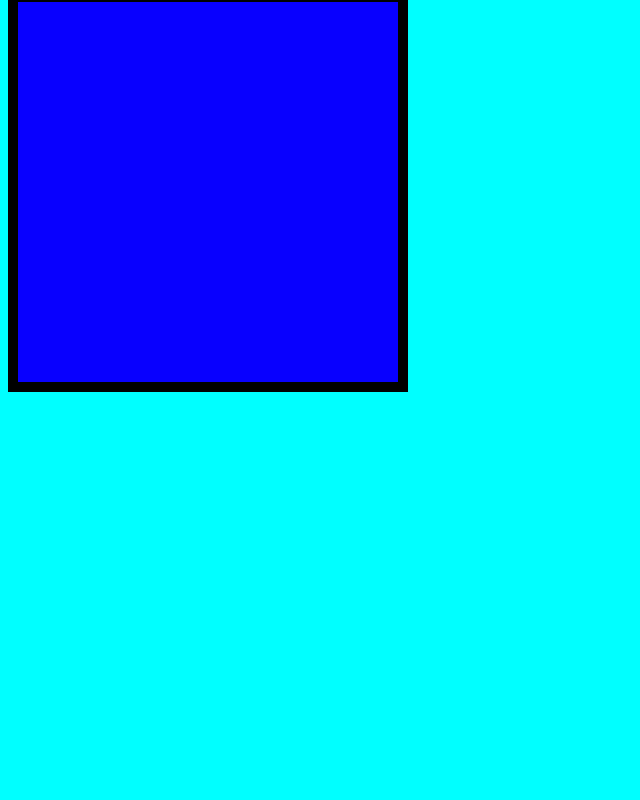
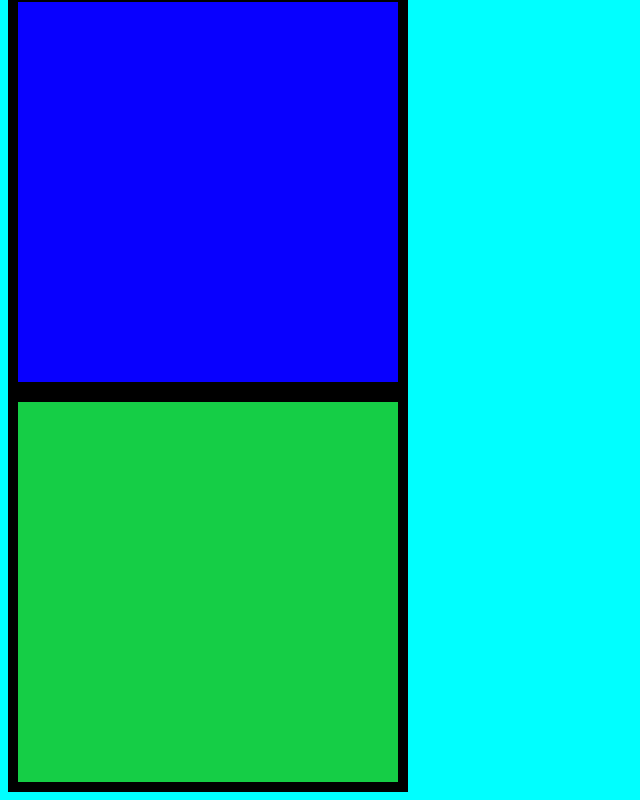
Before and after one commit to salunkhesakshi2125-bit/portfolio, a plain HTML site: page index.html in a window 1280 px wide. Shown: the part 576-1376 px from the top of the page, without its empty margins (0-640 px from the left). Before the commit the page ends 976 px from the top, so only its background shows below. Drawn offline with Linux system fonts and the light colour scheme.

Commit message:
about page added

```diff
--- a/index.html
+++ b/index.html
@@ -18,6 +18,12 @@
             border: 10px solid black;
             background-color: rgb(8, 0, 255);
         }
+         .about{
+             height: 300px;
+            width: 300px;
+            border: 10px solid black;
+            background-color: rgb(21, 206, 70);
+        }'
   </style>
 </head>
 <body style="background-color: aqua;">
@@ -27,7 +33,10 @@
     <div class="homepage">
 
     </div>
-        <div class="service">
+    <div class="service">
+
+    </div>
+      <div class="about">
 
     </div>
 </body>
```
